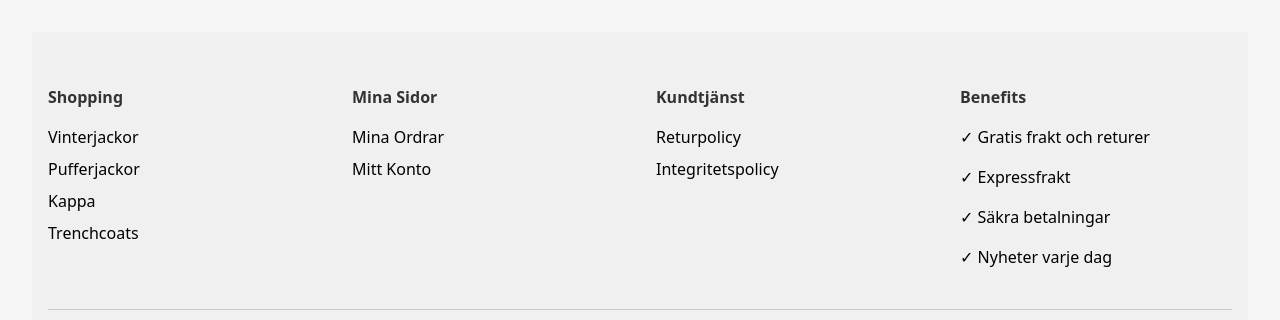
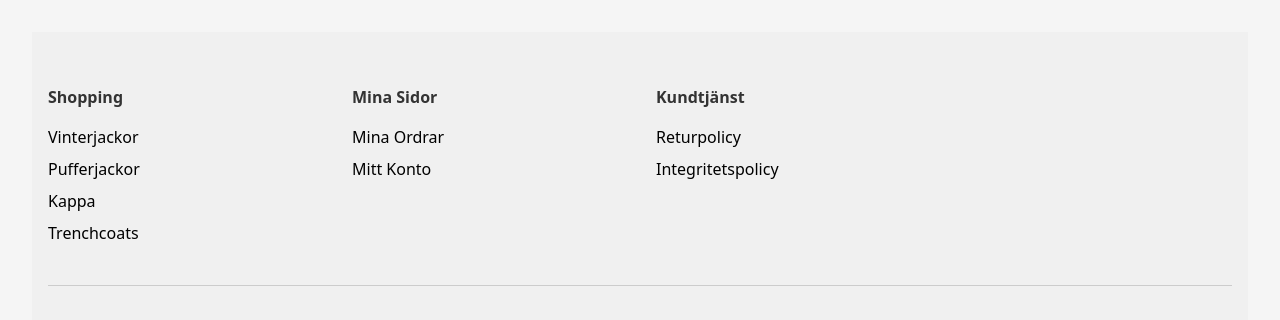
Before and after one commit to yas-amini/projekt-final, a React app in the folder frontend/: page / in a window 1280 px wide. Shown: the part 827-1147 px from the top of the page. Built offline with nearby package versions, Linux system fonts and the light colour scheme; no server answers; the HTML template or start-up script is replaced by a standard one.

Commit message:
fix: adjust product price font size for consistency and remove Benefits section from footer

```diff
--- a/frontend/src/Components/ProductCard.css
+++ b/frontend/src/Components/ProductCard.css
@@ -80,7 +80,7 @@
 
 .product-price {
   font-weight: bold;
-  font-size: 1em;
+  font-size: 1.1em; /* Ensures product price has the same font size as product name */
   margin: 0;
   color: #000; /* Black text */
 }
--- a/frontend/src/Components/footer.jsx
+++ b/frontend/src/Components/footer.jsx
@@ -26,13 +26,7 @@ function Footer() {
           <Link to="/privacy-policy">Integritetspolicy</Link>
         </div>
 
-        <div className="footer-section">
-          <h4>Benefits</h4>
-          <p>✓ Gratis frakt och returer</p>
-          <p>✓ Expressfrakt</p>
-          <p>✓ Säkra betalningar</p>
-          <p>✓ Nyheter varje dag</p>
-        </div>
+
       </div>
       <div className="footer-bottom">
         <p>© Freaky Fashion | Educado AB</p>
```
